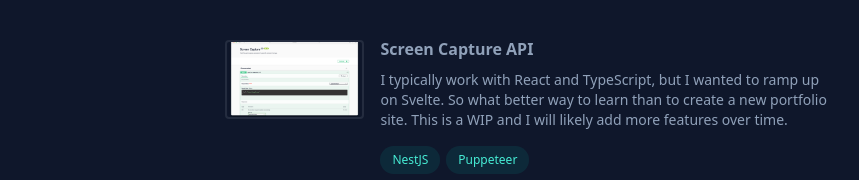
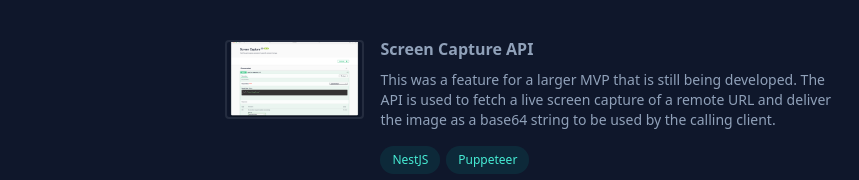
Before and after one commit to dishmael/my-portfolio-site, a SvelteKit app: page / in a window 1280 px wide. Shown: the part 2939-3119 px from the top of the page, without its empty margins (400-1259 px from the left). Built offline with nearby package versions, Linux system fonts and the light colour scheme.

Commit message:
Added content to screen capture project

```diff
--- a/src/routes/+page.svelte
+++ b/src/routes/+page.svelte
@@ -14,18 +14,17 @@
 			class="lg:sticky lg:top-0 lg:flex lg:max-h-screen lg:w-[48%] lg:flex-col lg:justify-between lg:py-24"
 		>
 			<Hero />
-			<nav class="nav hidden lg:block lg:mt-10">
+			<nav class="nav hidden lg:mt-10 lg:block">
 				<ul class="w-max">
 					<Navlink title="About" href="#about" />
 					<Navlink title="Experience" href="#experience" />
 					<Navlink title="Projects and Experiments" href="#projects" />
 				</ul>
 			</nav>
-			<ul class="mt-8 ml-1 flex items-center mb-8 md:mb-12 lg:mt-auto lg:mb-0">
+			<ul class="mt-8 mb-8 ml-1 flex items-center md:mb-12 lg:mt-auto lg:mb-0">
 				<GithubIcon />
 				<LinkedInIcon />
 			</ul>
-
 		</header>
 
 		<main id="content" class="lg:w-[52%] lg:py-24">
@@ -53,12 +52,14 @@
 					</p>
 
 					<p class="mb-4">
-						My expertise spans <strong>software engineering, cloud computing, database administration, data
-						engineering and analytics, and system administration</strong>, utilizing cutting-edge
-						technologies such as Python, NextJS, TypeScript, and Golang. Whether leading large teams
-						or crafting solutions that elevate performance, I focus on fostering collaboration and
-						continuous improvement. I take pride in mentoring talent, ensuring teams are equipped to
-						meet evolving industry demands and deliver impactful results.
+						My expertise spans <strong
+							>software engineering, cloud computing, database administration, data engineering and
+							analytics, and system administration</strong
+						>, utilizing cutting-edge technologies such as Python, NextJS, TypeScript, and Golang.
+						Whether leading large teams or crafting solutions that elevate performance, I focus on
+						fostering collaboration and continuous improvement. I take pride in mentoring talent,
+						ensuring teams are equipped to meet evolving industry demands and deliver impactful
+						results.
 					</p>
 
 					<p class="mb-4">
@@ -217,9 +218,9 @@
 					skills={['NestJS', 'Puppeteer']}
 				>
 					<p>
-						I typically work with React and TypeScript, but I wanted to ramp up on Svelte. So what
-						better way to learn than to create a new portfolio site. This is a WIP and I will likely
-						add more features over time.
+						This was a feature for a larger MVP that is still being developed. The API is used to
+						fetch a live screen capture of a remote URL and deliver the image as a base64 string to
+						be used by the calling client.
 					</p>
 				</ProjectCard>
 				<ProjectCard
@@ -233,9 +234,7 @@
 					</p>
 				</ProjectCard>
 			</section>
-
 		</main>
-
 	</div>
 	<Footer />
 </div>
```
